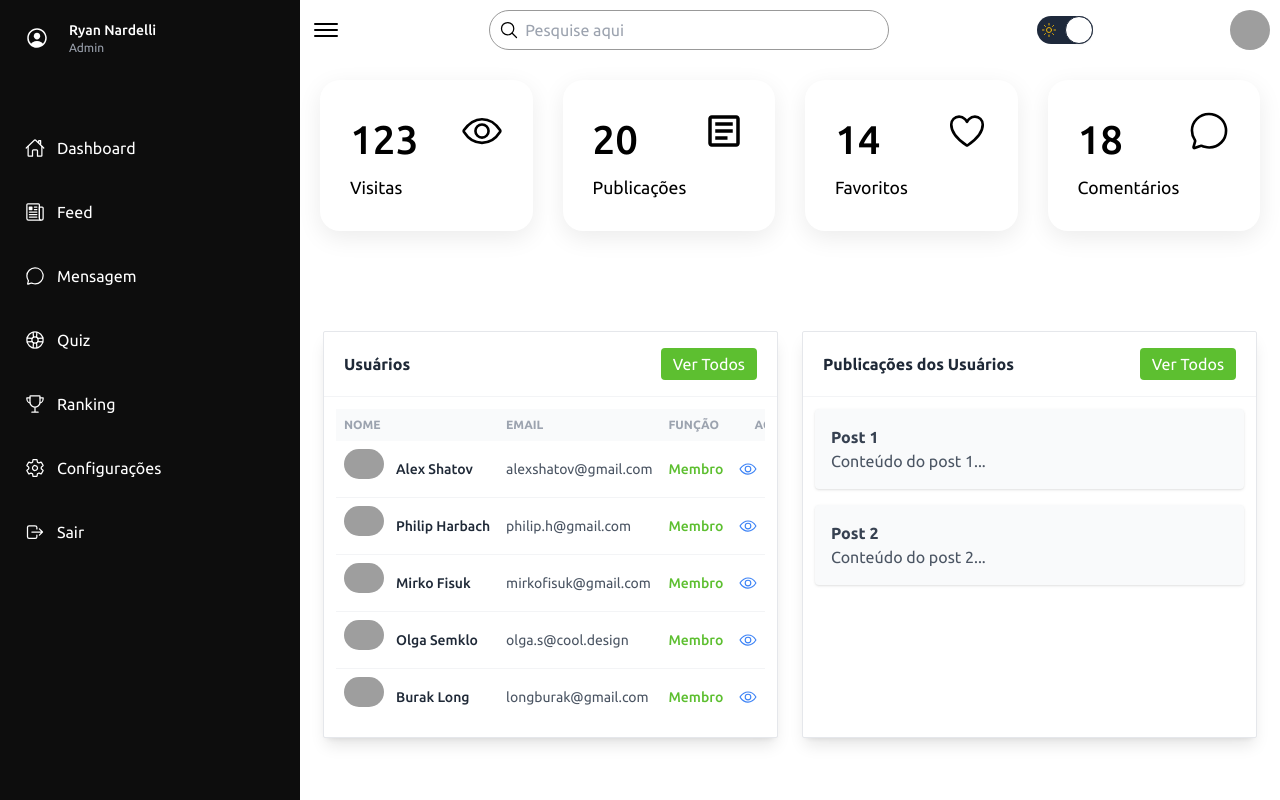
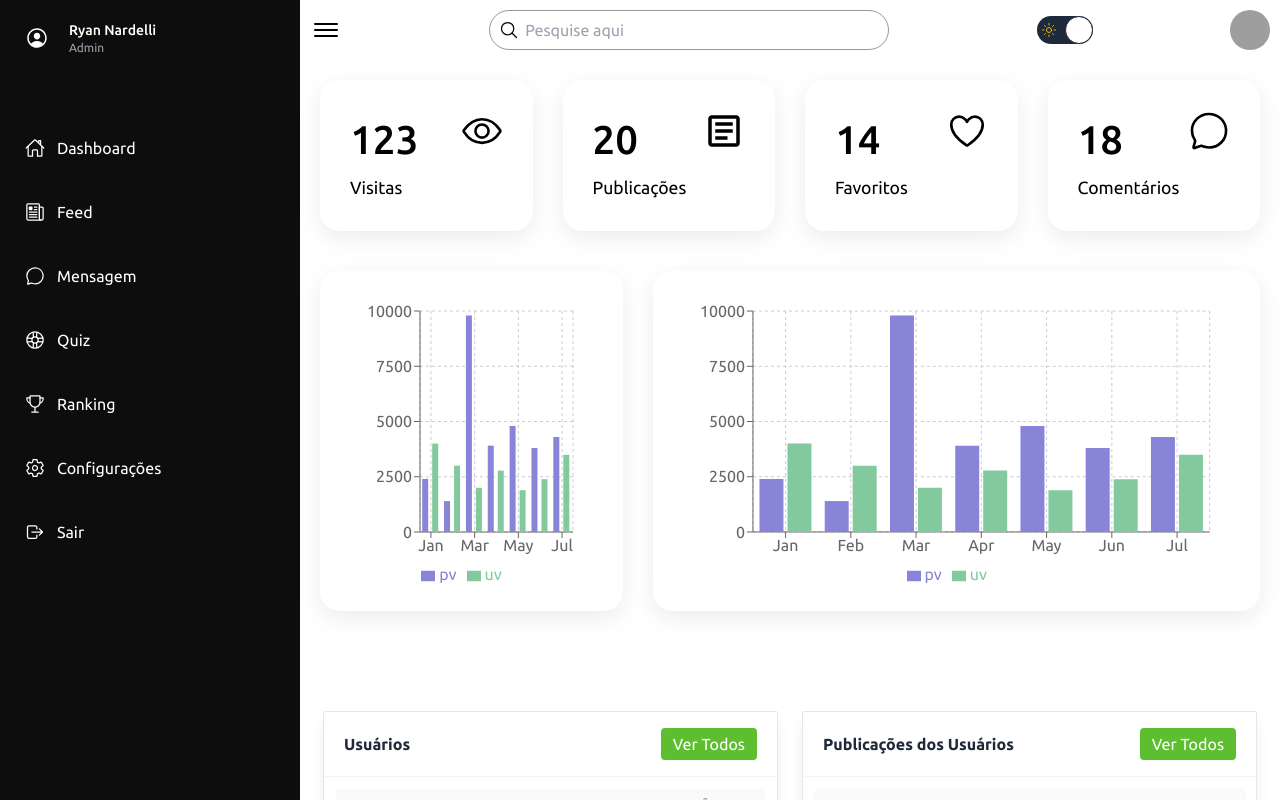
Before and after one commit to ryannardelli/heisenverse-_front_end, a Next.js app: page /dashboard in a window 1280 px wide. Shown: the top 800 px of the page. Built offline with nearby package versions, Linux system fonts and the light colour scheme; grey boxes are pictures that could not be loaded.

Commit message:
enviando adição dos graficos

```diff
--- a/package.json
+++ b/package.json
@@ -15,7 +15,8 @@
     "postcss": "^8.5.3",
     "react": "^19.0.0",
     "react-dom": "^19.0.0",
-    "react-icons": "^5.5.0"
+    "react-icons": "^5.5.0",
+    "recharts": "^2.15.1"
   },
   "devDependencies": {
     "@eslint/eslintrc": "^3",
--- a/public/styles/sidebar.css
+++ b/public/styles/sidebar.css
@@ -218,6 +218,26 @@ body {
   color: var(--white);
 }
 
+/* charts */
+.graphBox {
+  position: relative;
+  width: 100%;
+  padding: 20px;
+  display: grid;
+  grid-template-columns: 1fr 2fr;
+  grid-gap: 30px;
+  min-height: 200px;
+}
+
+.graphBox .box {
+  position: relative;
+  background: #fff;
+  box-shadow: 0 7px 25px rgba(0, 0, 0, 0.08);
+  border-radius: 20px;
+  padding: 20px;
+  width: 100%;
+}
+
 /* responsive */
 @media (max-width: 991px) {
   .navigation.active {
@@ -237,6 +257,11 @@ body {
   .cardBox {
     grid-template-columns: repeat(2, 1fr);
   }
+
+  .graphBox {
+    grid-template-columns: 1fr;
+    height: auto;
+  }
 }
 
 @media (max-width: 480px) {
--- /dev/null
+++ b/src/app/components/GraphAdmin/index.tsx
@@ -0,0 +1,52 @@
+import React, { useMemo } from "react";
+import {
+  XAxis,
+  YAxis,
+  CartesianGrid,
+  Tooltip,
+  Legend,
+  ResponsiveContainer,
+  BarChart,
+  Bar
+} from "recharts";
+
+type DataType = {
+  name: string;
+  uv: number;
+  pv: number;
+  amt: number;
+};
+
+const rawData: DataType[] = [
+  { name: "Jan", uv: 4000, pv: 2400, amt: 2400 },
+  { name: "Feb", uv: 3000, pv: 1398, amt: 2210 },
+  { name: "Mar", uv: 2000, pv: 9800, amt: 2290 },
+  { name: "Apr", uv: 2780, pv: 3908, amt: 2000 },
+  { name: "May", uv: 1890, pv: 4800, amt: 2181 },
+  { name: "Jun", uv: 2390, pv: 3800, amt: 2500 },
+  { name: "Jul", uv: 3490, pv: 4300, amt: 2100 }
+];
+
+// eslint-disable-next-line react/display-name
+const Chart: React.FC = React.memo(() => {
+  // Memoriza os dados para evitar reprocessamento em re-renderizações
+  const data = useMemo(() => rawData, []);
+
+  return (
+    <ResponsiveContainer width="100%" height={300}>
+      <BarChart
+        data={data}
+        margin={{ top: 20, right: 30, left: 20, bottom: 5 }}>
+        <CartesianGrid strokeDasharray="3 3" />
+        <XAxis dataKey="name" />
+        <YAxis />
+        <Tooltip />
+        <Legend />
+        <Bar dataKey="pv" fill="#8884d8" />
+        <Bar dataKey="uv" fill="#82ca9d" />
+      </BarChart>
+    </ResponsiveContainer>
+  );
+});
+
+export default Chart;
--- /dev/null
+++ b/src/app/components/GraphBox/index.tsx
@@ -0,0 +1,14 @@
+import Chart from "../GraphAdmin/index";
+
+export const GraphBox = () => {
+  return (
+    <div className="graphBox">
+      <div className="box">
+        <Chart />
+      </div>
+      <div className="box">
+        <Chart />
+      </div>
+    </div>
+  );
+};
--- a/src/app/components/InfoStatisticAdm/index.tsx
+++ b/src/app/components/InfoStatisticAdm/index.tsx
@@ -2,10 +2,7 @@ export const InfoStatisticAdm = () => {
   return (
     <div className="w-full">
       <div className="max-w-7xl mx-auto px-4 sm:px-6 lg:py-24 lg:px-8">
-        <h2 className="text-3xl font-extrabold tracking-tight text-secondary sm:text-4xl dark:text-white">
-          Estatísticas
-        </h2>
-        <div className="grid grid-cols-1 gap-5 sm:grid-cols-4 mt-4">
+        <div className="grid grid-cols-1 gap-5 sm:grid-cols-4">
           <div className="bg-white overflow-hidden shadow sm:rounded-lg dark:bg-gray-900">
             <div className="px-4 py-5 sm:p-6">
               <dl>
@@ -34,7 +31,7 @@ export const InfoStatisticAdm = () => {
             <div className="px-4 py-5 sm:p-6">
               <dl>
                 <dt className="text-sm leading-5 font-medium text-gray-500 truncate dark:text-gray-400">
-                Usuários Cadastrado no mês
+                  Usuários Cadastrado no mês
                 </dt>
                 <dd className="mt-1 text-3xl leading-9 font-semibold text-primary">
                   20
--- a/src/app/components/Main/index.tsx
+++ b/src/app/components/Main/index.tsx
@@ -1,10 +1,16 @@
-import { IoMenuOutline, IoMoonOutline, IoSearchOutline, IoSunnyOutline } from "react-icons/io5";
+import {
+  IoMenuOutline,
+  IoMoonOutline,
+  IoSearchOutline,
+  IoSunnyOutline,
+} from "react-icons/io5";
 import useToggle from "../../utils/useToggle";
 import { CardsStatistic } from "../CardsStatistic";
 
 import "/public/styles/sidebar.css";
 import { InfoStatisticAdm } from "../InfoStatisticAdm";
 import { ListUsers } from "../ListUsers";
+import { GraphBox } from "../GraphBox";
 
 export const Main = () => {
   const { isActive: menuActive, toggle: toggleMenu } = useToggle(false);
@@ -51,6 +57,7 @@ export const Main = () => {
         </div>
       </div>
       <CardsStatistic />
+      <GraphBox />
       <ListUsers />
       <InfoStatisticAdm />
     </div>
```
Also changed, not shown: src/app/components/ListPosts/index.tsx (+5 -3 lines), src/app/components/ListUsers/index.tsx (+34 -18 lines), 1 other file (tests, documents, lock files or other folders). Lines whose indentation alone changed are shown as unchanged.
